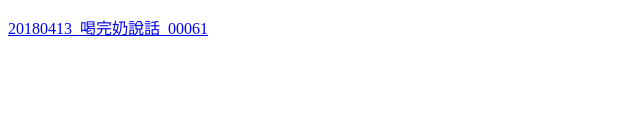
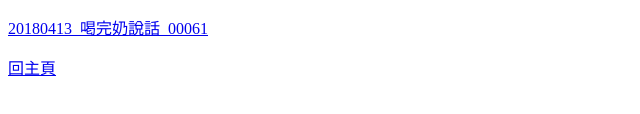
Before and after one commit to yckelly/webpage, a plain HTML site: page 20180314_lucas_0y2m.html in a window 1280 px wide. Shown: the part 528-642 px from the top of the page, 0-640 px from the left. Drawn offline with Linux system fonts and the light colour scheme.

Commit message:
Update 20180314_lucas_0y2m.html

```diff
--- a/20180314_lucas_0y2m.html
+++ b/20180314_lucas_0y2m.html
@@ -27,3 +27,5 @@
 <p><a href = "https://drive.google.com/file/d/14gqrZ-zeW8Ht1AKCEmSg2cjoN5YQ9dn1/view?usp=sharing">20180412_外婆逗Lucas_00059</a></p>
 
 <p><a href = "https://drive.google.com/file/d/1PJwrkBUFfPmaZnp1A_uxq9Pz8G_MPdLd/view?usp=sharing">20180413_喝完奶說話_00061</a></p>
+
+<p><a href = "https://yckelly.github.io/webpage/">回主頁</a></p>
```
